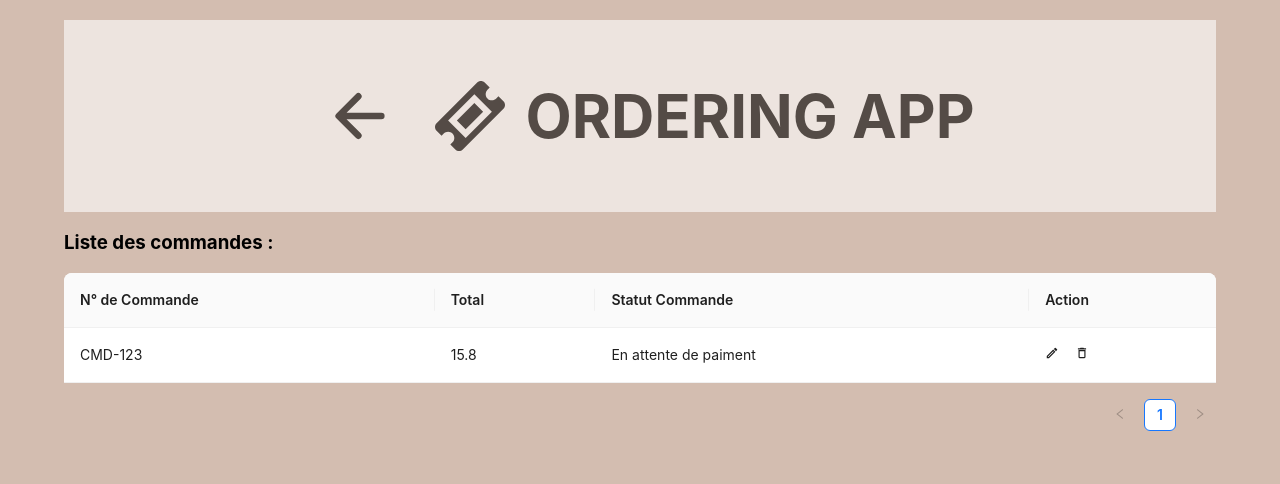
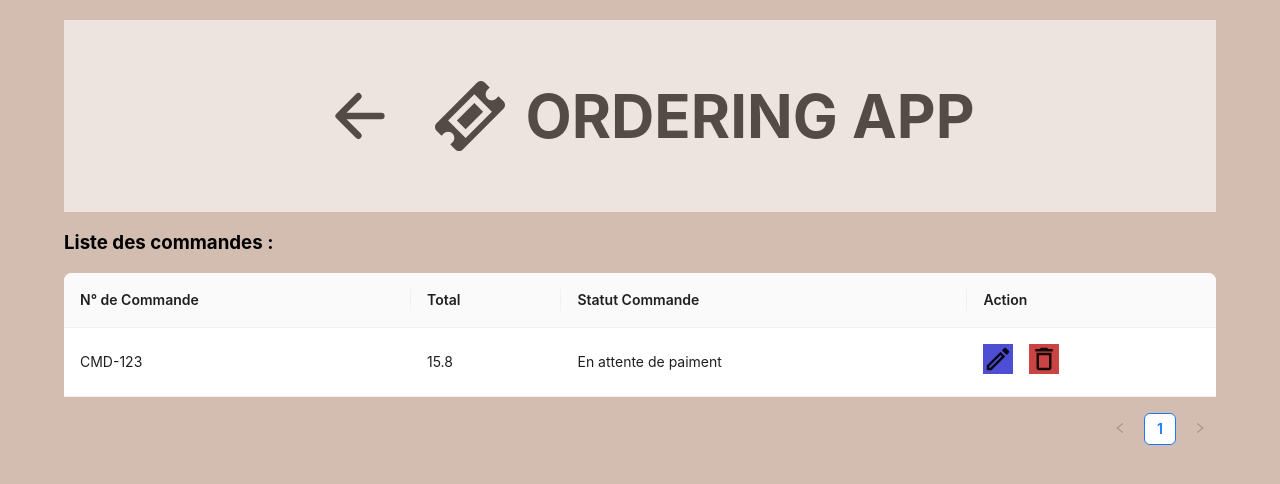
Before and after one commit to AurelieDuynslaeger/Ordering-App-RTK, a React (Create React App) app: page /PendingOrders in a window 1280 px wide. Shown: the top 484 px of the page. Built offline with nearby package versions, Linux system fonts and the light colour scheme.

Commit message:
stylesheets ShowOrders

```diff
--- a/src/components/DetailSelected.js
+++ b/src/components/DetailSelected.js
@@ -1,26 +1,14 @@
 import React from 'react'
-import { useDispatch, useSelector } from 'react-redux';
-import Button from './Button';
-import { add } from "../slices"
-import { useNavigate } from 'react-router-dom';
+import { useSelector } from 'react-redux';
 import "../stylesheets/Button.scss"
 import "../stylesheets/DetailSelected.scss"
 
 
 const DetailSelected = ({ orderId }) => {
 
-  const dispatch =useDispatch();
-  const navigate = useNavigate();
-
   const orders = useSelector(state => state.data.orders);
   const currentOrder = orders.find(order => order.id === orderId);
   const products = currentOrder ? [...currentOrder.products] : [];
-
-
-  const submitOrder = () => {
-    dispatch(add(currentOrder));
-    navigate("/");
-  }
 
 return (
     <div className="order-detail">
@@ -32,7 +20,6 @@ return (
       </ul>
       <div className='display-total'>
         <p>Soit un total de : <span>total €</span></p>
-        <Button name="Valider la commande" className="submit-order" action={submitOrder}/>
       </div>
   </div>
 );
--- a/src/pages/ShowOrders.js
+++ b/src/pages/ShowOrders.js
@@ -4,6 +4,7 @@ import React from 'react'
 import { useDispatch, useSelector } from 'react-redux'
 import { MdOutlineModeEdit, MdDeleteOutline } from "react-icons/md";
 import { deleteOrder } from '../slices/index.js';
+import "../stylesheets/ShowOrders.scss"
 
 const ShowOrders = () => {
 
@@ -34,8 +35,8 @@ const ShowOrders = () => {
                   key: 'action',
                   render: (text, record) => (
                     <Space size="middle">
-                      <MdOutlineModeEdit />
-                      <MdDeleteOutline onClick={() => removeOrder(record.id)}/>
+                      <MdOutlineModeEdit className='edit-svg'/>
+                      <MdDeleteOutline onClick={() => removeOrder(record.id)} className='delete-svg'/>
                     </Space>
                   ),
                 },
--- /dev/null
+++ b/src/stylesheets/ShowOrders.scss
@@ -0,0 +1,12 @@
+.ant-space-item svg {
+    font-size : 3rem;
+
+  }
+
+.delete-svg {
+    background-color: rgb(203, 68, 68);
+}
+
+.edit-svg {
+    background-color: rgb(78, 78, 212);
+}
```
Also changed, not shown: src/components/AddItem.js (deleted, +0 -28 lines), src/stylesheets/DetailSelected.scss (line endings or trailing spaces).
